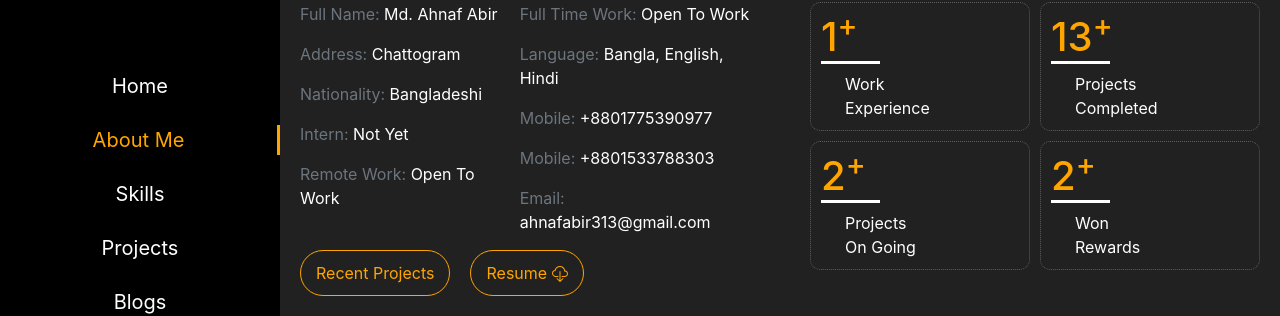
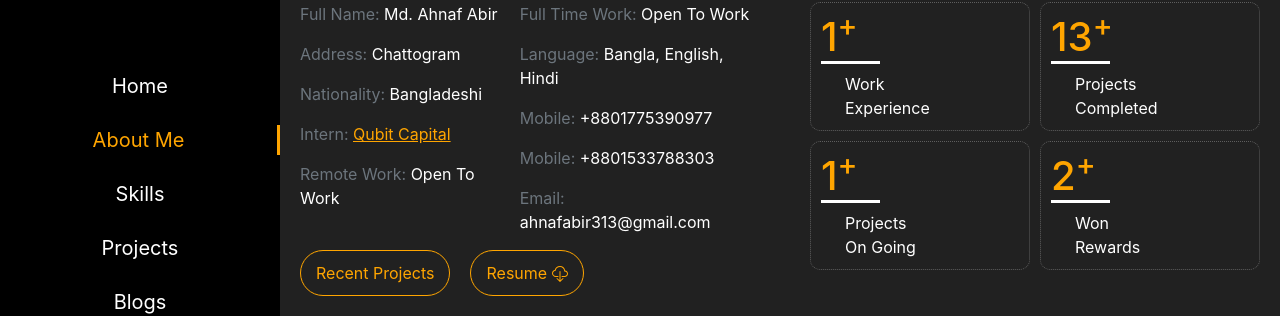
Before and after one commit to ahnafabir11/my-portfolio-react, a React (Create React App) app: page /about in a window 1280 px wide. Shown: the part 280-596 px from the top of the page. Built offline with nearby package versions, Linux system fonts and the light colour scheme.

Commit message:
added internship in about section

```diff
--- a/src/components/AboutMe/AboutMe.css
+++ b/src/components/AboutMe/AboutMe.css
@@ -43,6 +43,11 @@
   border-bottom: 3px solid white;
 }
 
+.intern_link {
+  color: orange;
+  text-decoration: underline;
+}
+
 @media (max-width: 1389px) {
   .experience_box {
     width: 220px;
--- a/src/components/AboutMe/AboutMe.js
+++ b/src/components/AboutMe/AboutMe.js
@@ -14,7 +14,7 @@ const AboutMe = () => {
               <p><span className="text-secondary">Full Name:</span> Md. Ahnaf Abir</p>
               <p><span className="text-secondary">Address:</span> Chattogram</p>
               <p><span className="text-secondary">Nationality:</span> Bangladeshi</p>
-              <p><span className="text-secondary">Intern:</span> Not Yet</p>
+              <p><span className="text-secondary">Intern:</span> <a href="https://www.linkedin.com/company/qubit-capital/mycompany/" target="blank" className="intern_link">Qubit Capital</a></p>
               <p><span className="text-secondary">Remote Work:</span> Open To Work</p>
             </div>
             <div>
@@ -44,7 +44,7 @@ const AboutMe = () => {
             </div>
 
             <div className="experience_box">
-              <h1 className="exp_number">2<sup>+</sup></h1>
+              <h1 className="exp_number">1<sup>+</sup></h1>
               <p className="pl-4 mb-0">Projects <br/> On Going</p>
             </div>
 
```
